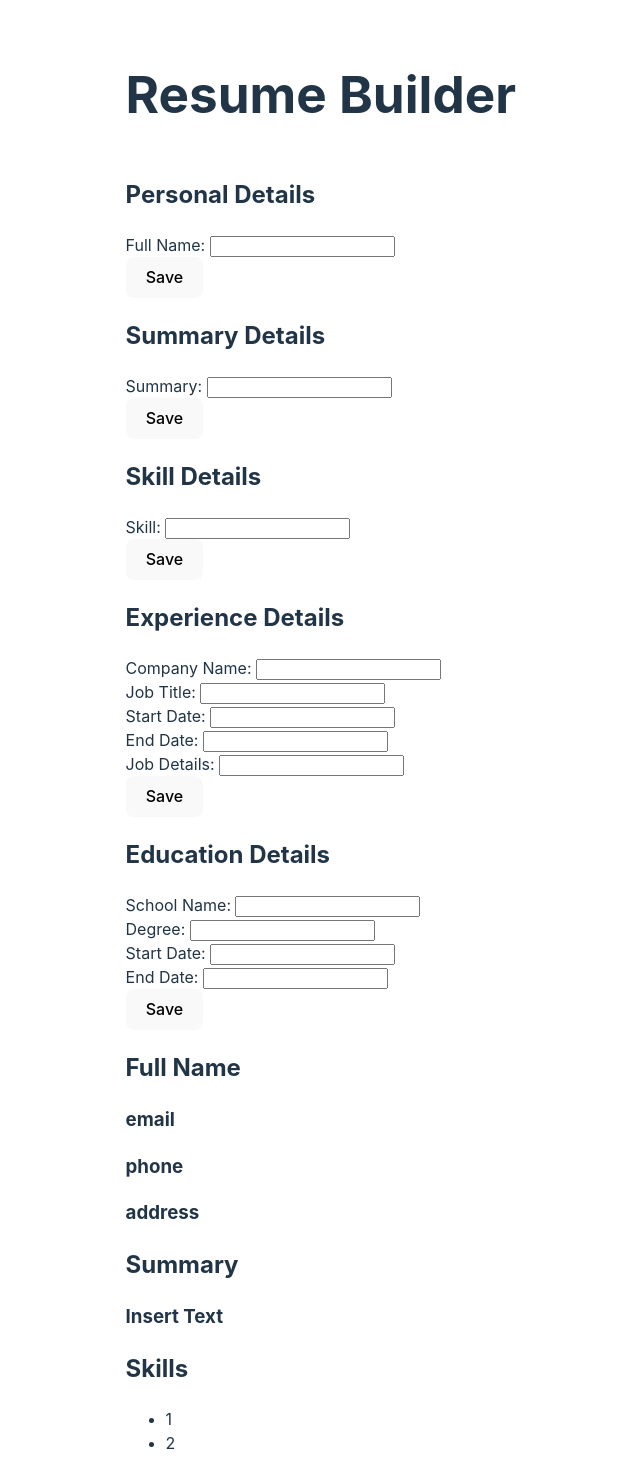
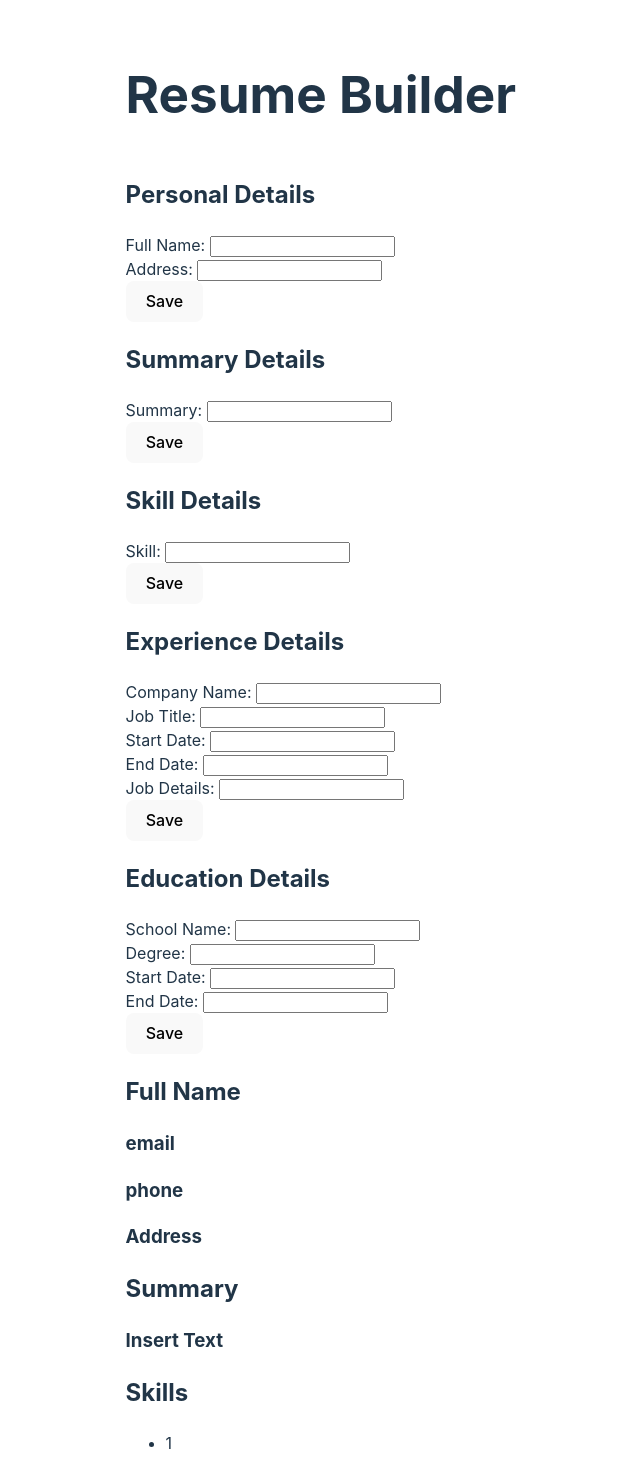
Before and after one commit to Selenityy/CV-Application, a React (Vite) app in the folder cv-application/: page / in a window 1280 px wide. Shown: the top 1459 px of the page, without its empty margins (199-839 px from the left). Built offline with nearby package versions, Linux system fonts and the light colour scheme.

Commit message:
Added an address input in the personal details

```diff
--- a/cv-application/src/App.jsx
+++ b/cv-application/src/App.jsx
@@ -4,10 +4,19 @@ import ResumeDetails from "./components/ResumeDetails";
 import { useState } from "react";
 
 function App() {
+  const [fullNameInput, setFullNameInput] = useState("");
+  const [addressInput, setAddressInput] = useState("");
   const [summaryInput, setSummaryInput] = useState("");
 
-  const handleSummaryChange = (e) => {
-    const newSummary = e.target.value;
+  const handleNameChange = (newName) => {
+    setFullNameInput(newName);
+  };
+
+  const handleAddressChange = (newAddress) => {
+    setAddressInput(newAddress);
+  };
+
+  const handleSummaryChange = (newSummary) => {
     setSummaryInput(newSummary);
   };
 
@@ -17,12 +26,20 @@ function App() {
       <div id="content">
         <div id="userInputs">
           <UserDetails
+            name={fullNameInput}
+            onNameChange={handleNameChange}
+            address={addressInput}
+            onAddressChange={handleAddressChange}
             summary={summaryInput}
             onSummaryChange={handleSummaryChange}
           />
         </div>
         <div id="resumeDisplay">
-          <ResumeDetails summary={summaryInput} />
+          <ResumeDetails
+            summary={summaryInput}
+            fullName={fullNameInput}
+            address={addressInput}
+          />
         </div>
       </div>
     </>
--- a/cv-application/src/components/ResumeDetails.jsx
+++ b/cv-application/src/components/ResumeDetails.jsx
@@ -5,11 +5,11 @@ import PersonalDetails from "./resume-display/PersonalDetails";
 import SkillDetails from "./resume-display/SkillsDetails";
 import SummaryDetails from "./resume-display/SummaryDetails";
 
-function ResumeDetails({ fullName, summary }) {
+function ResumeDetails({ fullName, address, summary }) {
   return (
     <>
       <section id="personalDetails">
-        <PersonalDetails fullName={fullName} />
+        <PersonalDetails fullName={fullName} address={address} />
       </section>
       <section id="summaryDetails">
         <SummaryDetails summary={summary} />
--- a/cv-application/src/components/UserDetails.jsx
+++ b/cv-application/src/components/UserDetails.jsx
@@ -5,11 +5,14 @@ import PersonalInput from "./cv-form/PersonalInput";
 import SkillInput from "./cv-form/SkillInput";
 import SummaryInput from "./cv-form/SummaryInput";
 
-function UserDetails({ onNameChange, onSummaryChange }) {
+function UserDetails({ onNameChange, onAddressChange, onSummaryChange }) {
   return (
     <>
       <section id="personalInput">
-        <PersonalInput onNameChange={onNameChange} />
+        <PersonalInput
+            onNameChange={onNameChange}
+            onAddressChange={onAddressChange}
+        />
       </section>
       <section id="summaryInput">
         <SummaryInput onSummaryChange={onSummaryChange} />
--- a/cv-application/src/components/cv-form/PersonalInput.jsx
+++ b/cv-application/src/components/cv-form/PersonalInput.jsx
@@ -3,15 +3,21 @@ import Button from "../utilities/Button";
 import InputField from "../utilities/InputField";
 import { useState } from "react";
 
-function PersonalInput({ onNameChange }) {
+function PersonalInput({ onNameChange, onAddressChange }) {
   const [name, setName] = useState("");
+  const [address, setAddress] = useState("");
 
   const handleNameChange = (e) => {
     setName(e.target.value);
   };
 
+  const handleAddressChange = (e) => {
+    setAddress(e.target.value);
+  };
+
   const handleButtonClick = () => {
     onNameChange(name);
+    onAddressChange(address);
   };
 
   return (
@@ -28,6 +34,17 @@ function PersonalInput({ onNameChange }) {
           onChange={handleNameChange}
         />
       </div>
+      <div id="addressField" className="personalDetails">
+        <InputField
+          label="Address: "
+          id="address"
+          htmlFor="address"
+          type="text"
+          value={address}
+          placeholder=""
+          onChange={handleAddressChange}
+        />
+      </div>
       <Button
         className="submitBtn"
         type="submit"
--- a/cv-application/src/components/resume-display/PersonalDetails.jsx
+++ b/cv-application/src/components/resume-display/PersonalDetails.jsx
@@ -1,23 +1,32 @@
 /* eslint-disable react/prop-types */
 import { useEffect, useState } from "react";
 
-function PersonalDetails({ fullName }) {
-  const [placeholder, setPlaceholder] = useState("Full Name");
+function PersonalDetails({ fullName, address }) {
+  const [placeholderName, setPlaceholderName] = useState("Full Name");
+  const [placeholderAddress, setPlaceholderAddress] = useState("Address");
 
   useEffect(() => {
     if (fullName) {
-      setPlaceholder(fullName);
+      setPlaceholderName(fullName);
     } else {
-      setPlaceholder("Full Name");
+      setPlaceholderName("Full Name");
     }
   }, [fullName]);
 
+  useEffect(() => {
+    if (address) {
+      setPlaceholderAddress(address);
+    } else {
+      setPlaceholderAddress("Address");
+    }
+  }, [address]);
+
   return (
     <>
-      <h2>{placeholder}</h2>
+      <h2>{placeholderName}</h2>
       <h3>email</h3>
       <h3>phone</h3>
-      <h3>address</h3>
+      <h3>{placeholderAddress}</h3>
     </>
   );
 }
```
